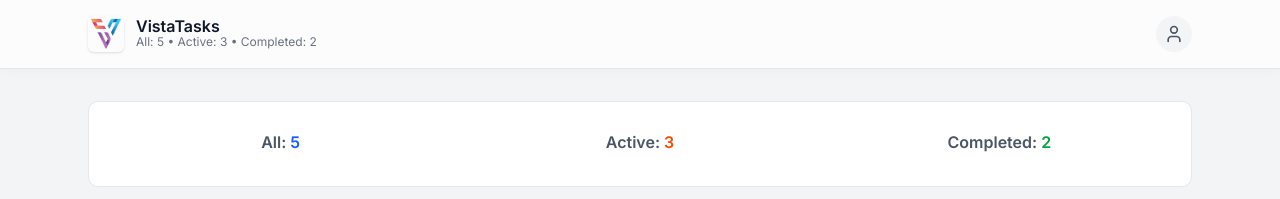
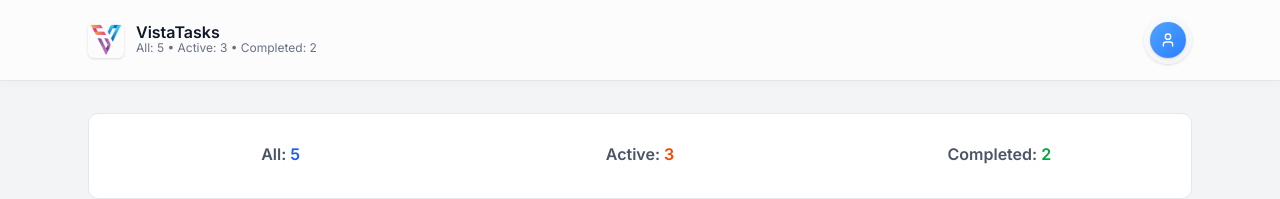
Before and after one commit to dev-mdsohagmiya/VistaTasks, a React (Vite) app: page / in a window 1280 px wide. Shown: the top 199 px of the page. Built offline with nearby package versions, Linux system fonts and the light colour scheme; no server answers.

Commit message:
added google auth with firebase

```diff
--- a/package.json
+++ b/package.json
@@ -11,10 +11,12 @@
   },
   "dependencies": {
     "@tailwindcss/vite": "^4.1.12",
+    "firebase": "^12.2.1",
     "framer-motion": "^12.23.12",
     "lucide-react": "^0.542.0",
     "react": "^19.1.1",
     "react-dom": "^19.1.1",
+    "react-firebase-hooks": "^5.1.1",
     "react-hook-form": "^7.62.0",
     "react-toastify": "^11.0.5",
     "tailwindcss": "^4.1.12",
--- a/src/components/ui/Header.jsx
+++ b/src/components/ui/Header.jsx
@@ -1,7 +1,19 @@
 import { User } from "lucide-react";
 import { motion, AnimatePresence } from "framer-motion";
+import { auth, signInWithGoogle } from "../../services/firebase";
+import { useAuthState } from "react-firebase-hooks/auth";
 
 export const Header = ({ stats, showUserMenu, setShowUserMenu }) => {
+  const [user, loading, error] = useAuthState(auth);
+
+  console.log("user user", user?.photoURL);
+
+  const handleSocialLogin = async () => {
+    const user = await signInWithGoogle();
+    console.log(user);
+    navigate("/");
+  };
+
   return (
     <motion.div
       className="sticky top-0 z-40 bg-white/90 backdrop-blur supports-[backdrop-filter]:bg-white/70 border-b border-gray-200 shadow-[0_4px_8px_rgba(0,0,0,0.02)]"
@@ -55,12 +67,31 @@ export const Header = ({ stats, showUserMenu, setShowUserMenu }) => {
             <div className="relative">
               <motion.button
                 onClick={() => setShowUserMenu(!showUserMenu)}
-                className="p-2 rounded-full bg-gray-100 text-gray-600 hover:bg-gray-200 transition-colors"
+                className="p-1.5 rounded-full bg-gradient-to-br from-gray-50 to-gray-100 hover:from-gray-100 hover:to-gray-200 transition-all duration-200 shadow-sm hover:shadow-md"
                 whileHover={{ scale: 1.05 }}
                 whileTap={{ scale: 0.95 }}
                 transition={{ duration: 0.2 }}
               >
-                <User className="w-5 h-5" />
+                {user && user.photoURL ? (
+                  <div className="w-9 h-9 rounded-full overflow-hidden ring-2 ring-white shadow-sm">
+                    <img
+                      className="w-full h-full object-cover"
+                      alt="User profile"
+                      src={user.photoURL}
+                      onError={(e) => {
+                        e.target.style.display = "none";
+                        e.target.nextSibling.style.display = "flex";
+                      }}
+                    />
+                    <div className="w-full h-full bg-gray-200 flex items-center justify-center hidden">
+                      <User className="w-4 h-4 text-gray-500" />
+                    </div>
+                  </div>
+                ) : (
+                  <div className="w-9 h-9 rounded-full bg-gradient-to-br from-blue-400 to-blue-500 flex items-center justify-center shadow-sm">
+                    <User className="w-4 h-4 text-white" />
+                  </div>
+                )}
               </motion.button>
               <AnimatePresence mode="wait">
                 {showUserMenu && (
@@ -72,6 +103,7 @@ export const Header = ({ stats, showUserMenu, setShowUserMenu }) => {
                     transition={{ duration: 0.2, ease: "easeOut" }}
                   >
                     <motion.button
+                      onClick={() => handleSocialLogin()}
                       className="w-full px-4 py-3 text-left text-gray-700 hover:bg-gray-50 transition-colors"
                       whileHover={{ x: 5 }}
                       transition={{ duration: 0.2 }}
--- /dev/null
+++ b/src/services/firebase.js
@@ -0,0 +1,39 @@
+// Import the functions you need from the SDKs you need
+import { initializeApp } from "firebase/app";
+import {
+    getAuth,
+    GoogleAuthProvider,
+    signInWithPopup
+} from "firebase/auth";
+
+// Your web app's Firebase configuration
+// Create a .env file to keep your app configurations
+// Find an .env.examples file for reference under the project folder.
+const firebaseConfig = {
+    apiKey: import.meta.env.VITE_FIREBASE_API_KEY,
+    authDomain: import.meta.env.VITE_FIREBASE_AUTH_DOMAIN,
+    projectId: import.meta.env.VITE_FIREBASE_PROJECT_ID,
+    storageBucket: import.meta.env.VITE_FIREBASE_STORAGE_BUCKET,
+    messagingSenderId: import.meta.env.VITE_FIREBASE_MESSAGING_SENDER_ID,
+    appId: import.meta.env.VITE_FIREBASE_MESSAGING_APP_ID,
+};
+
+// Initialize Firebase
+const app = initializeApp(firebaseConfig);
+const auth = getAuth(app);
+const googleAuthProvider = new GoogleAuthProvider();
+
+
+
+
+const signInWithGoogle = async () => {
+    try {
+        const res = await signInWithPopup(auth, googleAuthProvider);
+        const user = res.user;
+        return user;
+    } catch (error) {
+        throw (error)
+    }
+}
+
+export { auth, signInWithGoogle };
```
Also changed, not shown: 2 other files (tests, documents, lock files or other folders).
